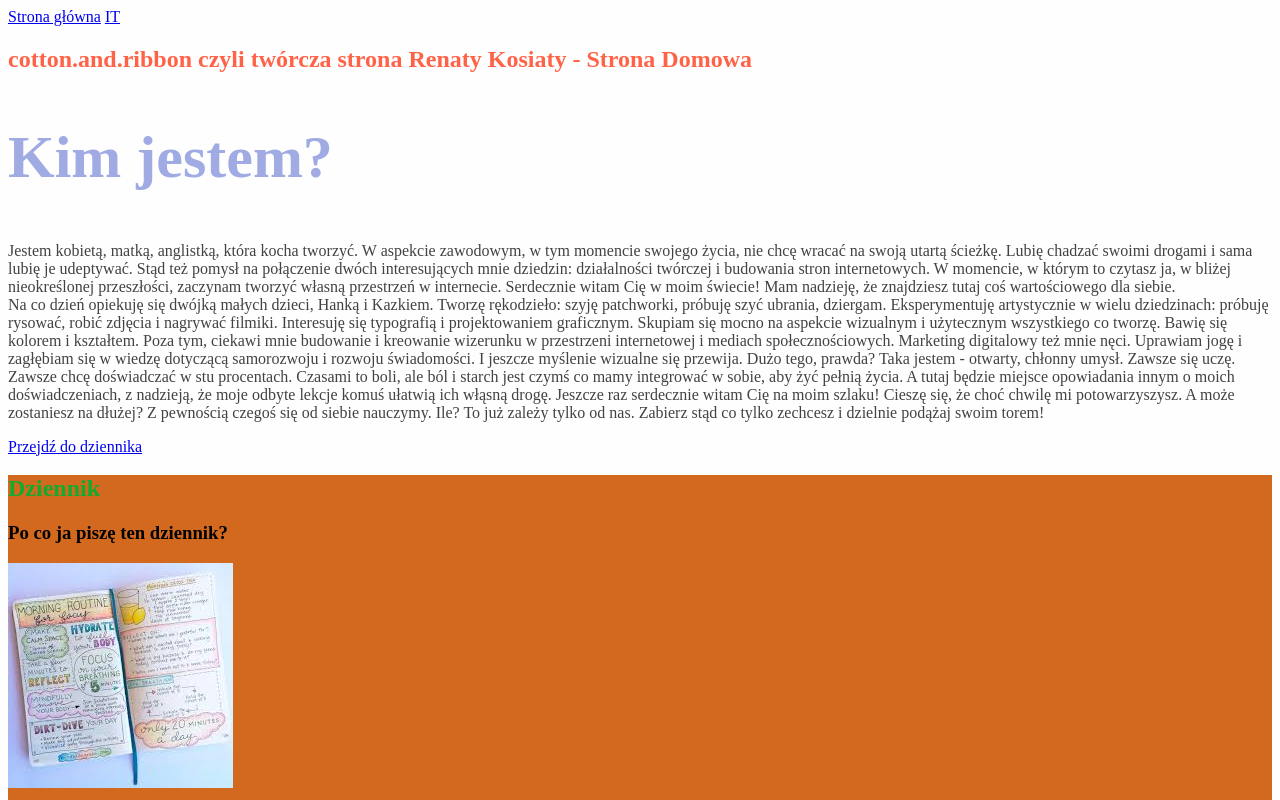
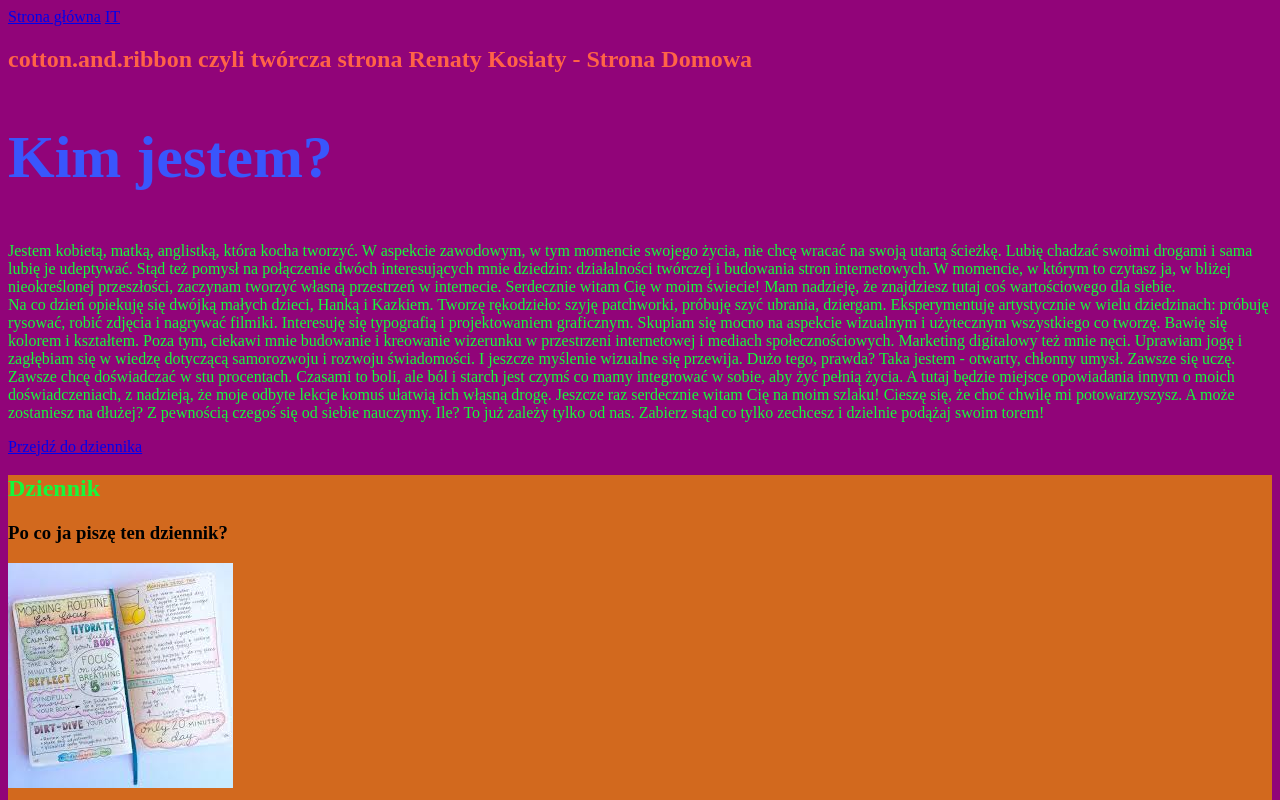
Before and after one commit to renatakosiaty/homepage, a plain HTML site: page index.html in a window 1280 px wide. Shown: the top 800 px of the page. Drawn offline with Linux system fonts and the light colour scheme.

Commit message:
feat: new background and font colour

```diff
--- a/style.css
+++ b/style.css
@@ -1,5 +1,5 @@
 body {
-    background: #fefefe;
+    background: #910479;
 }
 
 .mainHeader {
@@ -7,16 +7,16 @@ body {
 }
 
 .sectionHeader {
-    color: rgba(38, 61, 192, 0.432);
+    color: rgb(57, 86, 252);
     font-size: 60px;
 }
 
 .diaryHeader {
-    color: rgb(20, 170, 45);
+    color: rgb(21, 248, 59);
 }
 
 p {
-    color: rgb(66, 66, 66);
+    color: rgb(21, 248, 59);
 }
 
 #dziennik {
```
